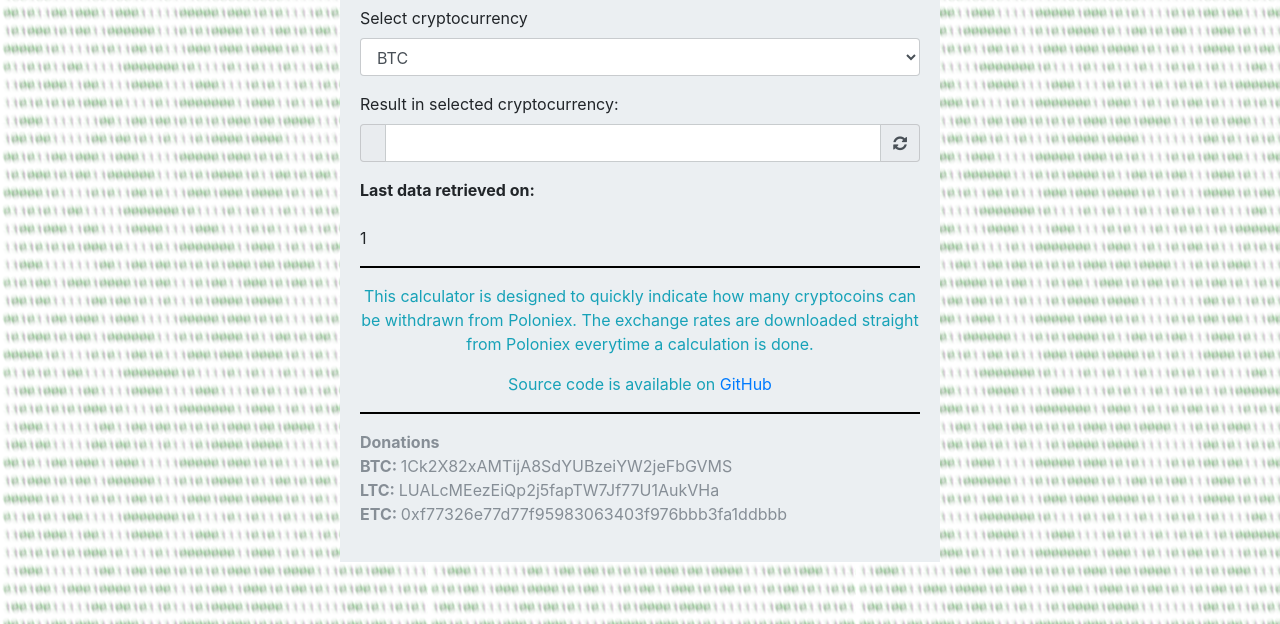
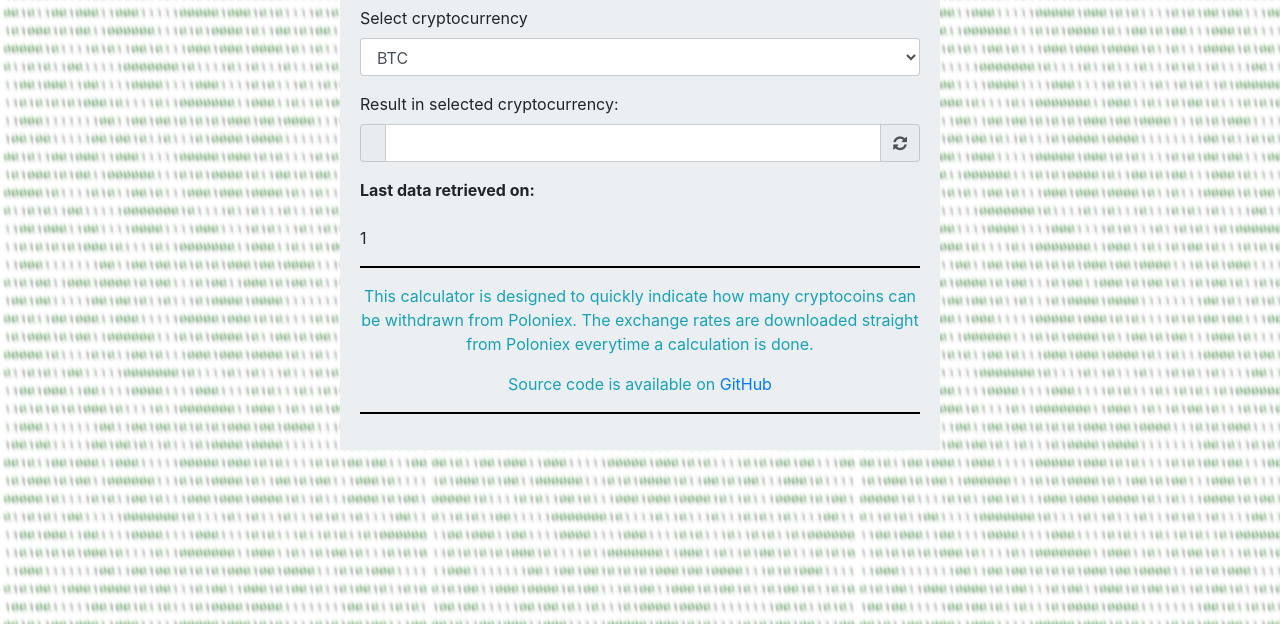
Before and after one commit to maartenn/polowithdrawal, a plain HTML site: page index.html in a window 1280 px wide. Shown: the part 176-800 px from the top of the page. Drawn offline with nearby package versions, Linux system fonts and the light colour scheme; no server answers.

Commit message:
removed donations because wallets are no longer used

```diff
--- a/index.html
+++ b/index.html
@@ -56,12 +56,7 @@
 			</p>
 		</div>
 		<hr class="hr" />
-		<p class="text-muted">
-			<strong>Donations</strong><br>
-			<strong>BTC: </strong>1Ck2X82xAMTijA8SdYUBzeiYW2jeFbGVMS <br>
-			<strong>LTC: </strong>LUALcMEezEiQp2j5fapTW7Jf77U1AukVHa <br>
-			<strong>ETC: </strong>0xf77326e77d77f95983063403f976bbb3fa1ddbbb
-		</p>
+
 	</div>
 	<script src="https://cdnjs.cloudflare.com/ajax/libs/jquery/3.2.1/jquery.min.js"></script>
 	<script src="https://cdnjs.cloudflare.com/ajax/libs/popper.js/1.11.0/umd/popper.min.js"></script>
```
